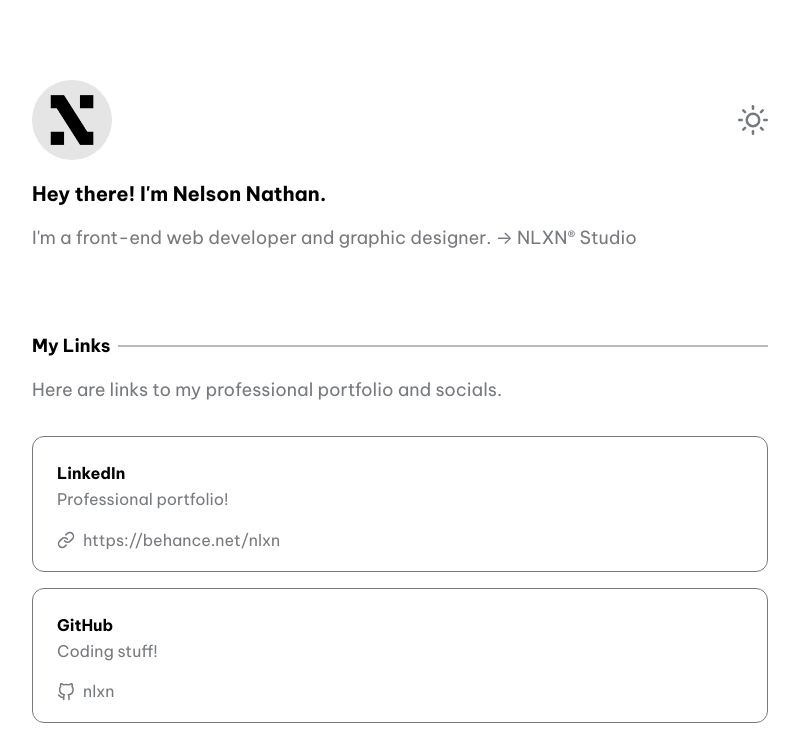
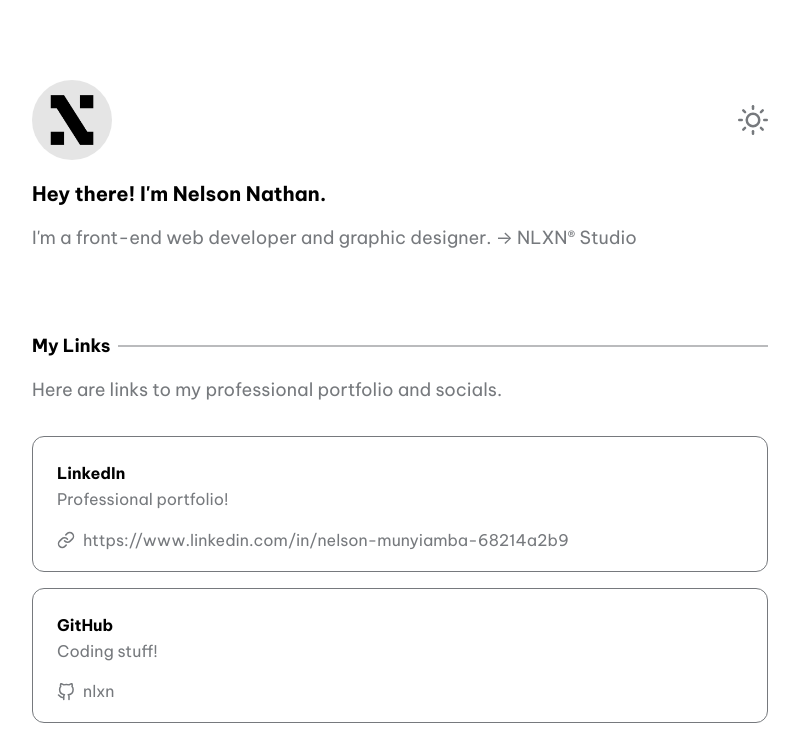
Before and after one commit to nlxn/profilio, a Next.js app: page / in a window 1280 px wide. Shown: the top 737 px of the page, without its empty margins (240-1039 px from the left). Built offline with nearby package versions, Linux system fonts and the light colour scheme.

Commit message:
Update config.js

```diff
--- a/data/config.js
+++ b/data/config.js
@@ -15,7 +15,7 @@
     {
       title: 'LinkedIn',
       description: 'Professional portfolio!',
-      link: 'https://behance.net/nlxn'
+      link: 'https://www.linkedin.com/in/nelson-munyiamba-68214a2b9'
     },
     {
       title: 'GitHub',
```
